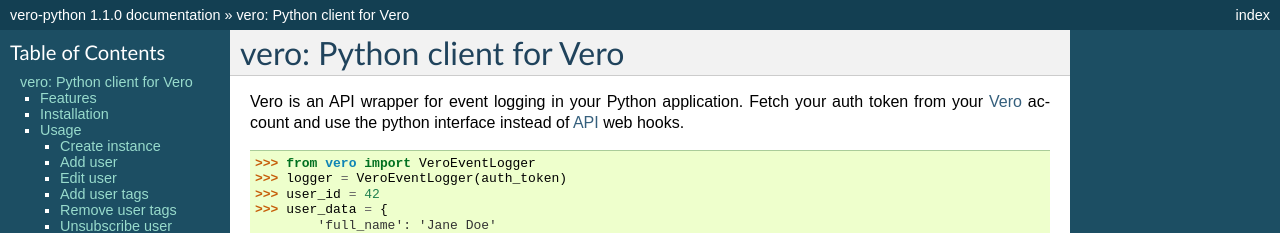
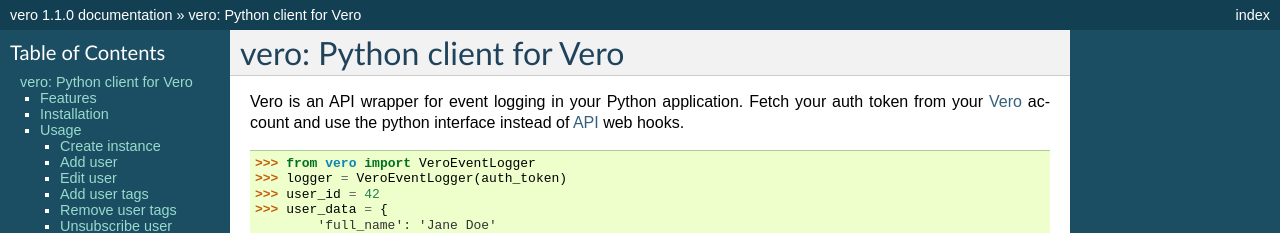
Before and after one commit to waveaccounting/vero-python, a Sphinx documentation site: the page built from docs/index.rst, in a window 1280 px wide and 900 px high. Shown: the top 233 px of the window. Built offline with Sphinx 7.4.7, drawn with Linux system fonts in a browser that asks for light colours; some of the changed text lies outside the part shown.

Commit message:
Updating docs.

```diff
--- a/docs/conf.py
+++ b/docs/conf.py
@@ -40,7 +40,7 @@
 master_doc = 'index'
 
 # General information about the project.
-project = u'vero-python'
+project = u'vero'
 copyright = u'2013, Wave Accounting Inc.'
 
 # The version info for the project you're documenting, acts as replacement for
@@ -167,7 +167,7 @@
 #html_file_suffix = None
 
 # Output file base name for HTML help builder.
-htmlhelp_basename = 'vero-pythondoc'
+htmlhelp_basename = 'verodoc'
 
 
 # -- Options for LaTeX output --------------------------------------------------
@@ -186,7 +186,7 @@
 # Grouping the document tree into LaTeX files. List of tuples
 # (source start file, target name, title, author, documentclass [howto/manual]).
 latex_documents = [
-  ('index', 'vero-python.tex', u'vero-python Documentation',
+  ('index', 'vero.tex', u'vero Documentation',
    u'Wave Accounting, Inc.', 'manual'),
 ]
 
@@ -216,7 +216,7 @@
 # One entry per manual page. List of tuples
 # (source start file, name, description, authors, manual section).
 man_pages = [
-    ('index', 'vero-python', u'vero-python Documentation',
+    ('index', 'vero', u'vero Documentation',
      [u'Wave Accounting, Inc.'], 1)
 ]
 
@@ -230,8 +230,8 @@
 # (source start file, target name, title, author,
 #  dir menu entry, description, category)
 texinfo_documents = [
-  ('index', 'vero-python', u'vero-python Documentation',
-   u'Wave Accounting, Inc.', 'vero-python', 'One line description of project.',
+  ('index', 'vero', u'vero Documentation',
+   u'Wave Accounting, Inc.', 'vero', 'One line description of project.',
    'Miscellaneous'),
 ]
 
```
Also changed, not shown: docs/index.rst (+10 -1 lines), 1 other file.
